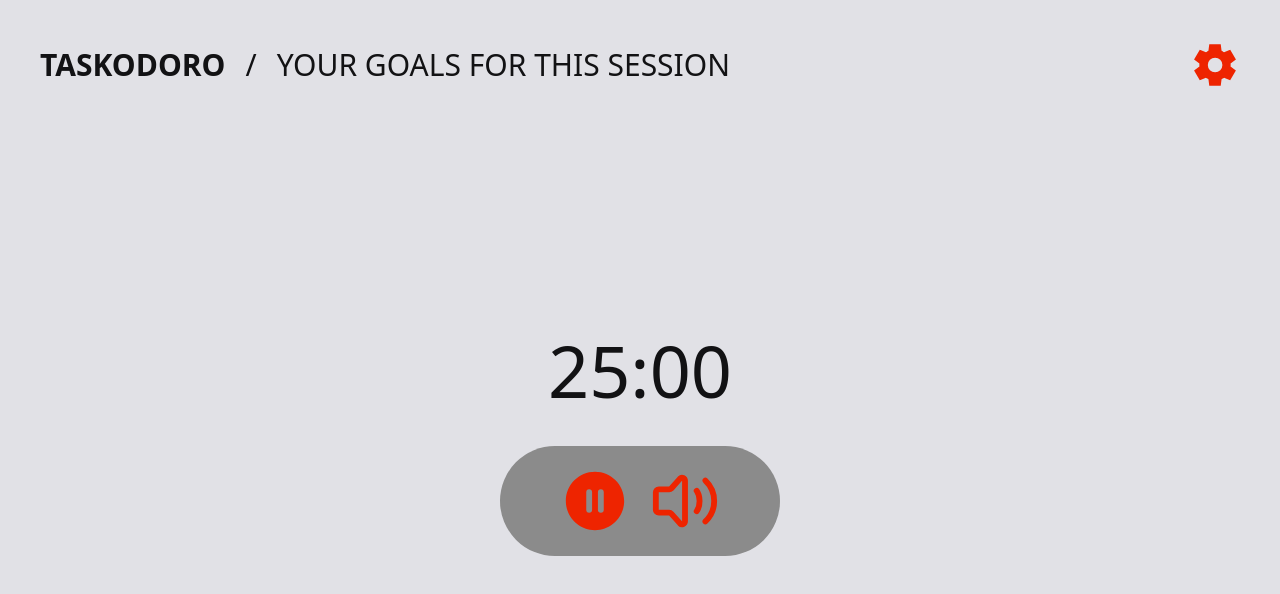
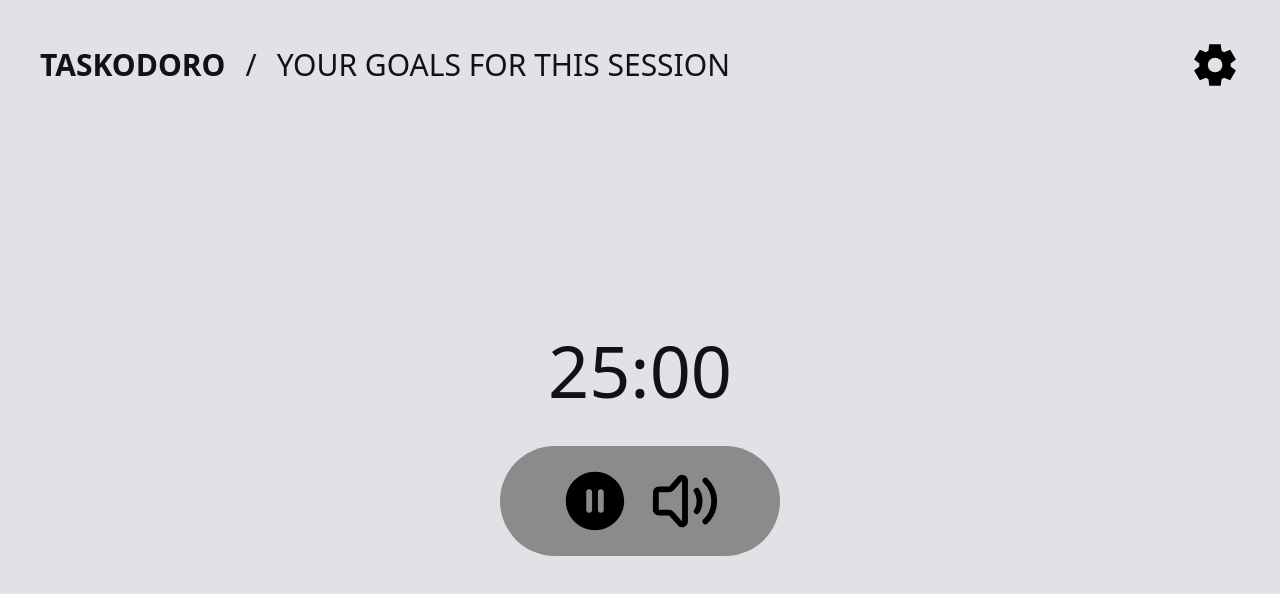
Before and after one commit to iamwilllll/Taskodoro, a React (Vite) app: page / in a window 1280 px wide. Shown: the top 594 px of the page. Built offline with nearby package versions, Linux system fonts and the light colour scheme.

Commit message:
feat: Create icons in .jsx components for use in React

```diff
--- /dev/null
+++ b/src/components/icons/CheckIcon.jsx
@@ -0,0 +1,15 @@
+const CheckIcon = (props) => (
+  <svg
+    xmlns="http://www.w3.org/2000/svg"
+    width={128}
+    height={128}
+    viewBox="0 0 24 24"
+    {...props}
+  >
+    <path
+      fill="currentColor"
+      d="M12 23c6.075 0 11-4.925 11-11S18.075 1 12 1 1 5.925 1 12s4.925 11 11 11M7.5 10.586l3 3 6-6L17.914 9 10.5 16.414 6.086 12z"
+    />
+  </svg>
+)
+export default CheckIcon
--- a/src/components/icons/OpenTaskIcon.jsx
+++ b/src/components/icons/OpenTaskIcon.jsx
@@ -1,6 +1,6 @@
 const OpenTaskIcon = props => (
     <svg xmlns="http://www.w3.org/2000/svg" width={32} height={32} viewBox="0 0 24 24" {...props}>
-        <path fill="#ee2400" d="M7 1h10v2h4v20H3V3h4zm0 4H5v16h14V5h-2v2H7zm8-2H9v2h6zm-6 8h6v2H9zm0 4h6v2H9z" />
+        <path fill="currentColor" d="M7 1h10v2h4v20H3V3h4zm0 4H5v16h14V5h-2v2H7zm8-2H9v2h6zm-6 8h6v2H9zm0 4h6v2H9z" />
     </svg>
 );
 export default OpenTaskIcon;
--- a/src/components/icons/PauseIcon.jsx
+++ b/src/components/icons/PauseIcon.jsx
@@ -1,6 +1,6 @@
 const PauseIcon = props => (
     <svg xmlns="http://www.w3.org/2000/svg" width={128} height={128} viewBox="0 0 24 24" {...props}>
-        <path fill="#ee2400" fillRule="evenodd" d="M2 12C2 6.477 6.477 2 12 2s10 4.477 10 10-4.477 10-10 10S2 17.523 2 12zm9-3a1 1 0 1 0-2 0v6a1 1 0 1 0 2 0V9zm4 0a1 1 0 1 0-2 0v6a1 1 0 1 0 2 0V9z" clipRule="evenodd" />
+        <path fill="currentColor" fillRule="evenodd" d="M2 12C2 6.477 6.477 2 12 2s10 4.477 10 10-4.477 10-10 10S2 17.523 2 12zm9-3a1 1 0 1 0-2 0v6a1 1 0 1 0 2 0V9zm4 0a1 1 0 1 0-2 0v6a1 1 0 1 0 2 0V9z" clipRule="evenodd" />
     </svg>
 );
 export default PauseIcon;
--- a/src/components/icons/SettingIcon.jsx
+++ b/src/components/icons/SettingIcon.jsx
@@ -1,6 +1,6 @@
 const SettingIcon = props => (
     <svg xmlns="http://www.w3.org/2000/svg" width={128} height={128} viewBox="0 0 24 24" {...props}>
-        <path fill="#ee2400" d="m9.25 22-.4-3.2q-.325-.125-.612-.3t-.563-.375L4.7 19.375l-2.75-4.75 2.575-1.95Q4.5 12.5 4.5 12.338v-.675q0-.163.025-.338L1.95 9.375l2.75-4.75 2.975 1.25q.275-.2.575-.375t.6-.3l.4-3.2h5.5l.4 3.2q.325.125.613.3t.562.375l2.975-1.25 2.75 4.75-2.575 1.95q.025.175.025.338v.674q0 .163-.05.338l2.575 1.95-2.75 4.75-2.95-1.25q-.275.2-.575.375t-.6.3l-.4 3.2zm2.8-6.5q1.45 0 2.475-1.025T15.55 12t-1.025-2.475T12.05 8.5q-1.475 0-2.488 1.025T8.55 12t1.013 2.475T12.05 15.5" />
+        <path fill="currentColor" d="m9.25 22-.4-3.2q-.325-.125-.612-.3t-.563-.375L4.7 19.375l-2.75-4.75 2.575-1.95Q4.5 12.5 4.5 12.338v-.675q0-.163.025-.338L1.95 9.375l2.75-4.75 2.975 1.25q.275-.2.575-.375t.6-.3l.4-3.2h5.5l.4 3.2q.325.125.613.3t.562.375l2.975-1.25 2.75 4.75-2.575 1.95q.025.175.025.338v.674q0 .163-.05.338l2.575 1.95-2.75 4.75-2.95-1.25q-.275.2-.575.375t-.6.3l-.4 3.2zm2.8-6.5q1.45 0 2.475-1.025T15.55 12t-1.025-2.475T12.05 8.5q-1.475 0-2.488 1.025T8.55 12t1.013 2.475T12.05 15.5" />
     </svg>
 );
 export default SettingIcon;
--- a/src/components/icons/SoundOn.jsx
+++ b/src/components/icons/SoundOn.jsx
@@ -1,6 +1,6 @@
 const SoundOn = props => (
     <svg xmlns="http://www.w3.org/2000/svg" width={128} height={128} viewBox="0 0 24 24" {...props}>
-        <path fill="none" stroke="#ee2400" strokeLinecap="round" strokeLinejoin="round" strokeWidth={2} d="M2 14.959V9.04C2 8.466 2.448 8 3 8h3.586a.98.98 0 0 0 .707-.305l3-3.388c.63-.656 1.707-.191 1.707.736v13.914c0 .934-1.09 1.395-1.716.726l-2.99-3.369A.98.98 0 0 0 6.578 16H3c-.552 0-1-.466-1-1.041M16 8.5c1.333 1.778 1.333 5.222 0 7M19 5c3.988 3.808 4.012 10.217 0 14" />
+        <path fill="none" stroke="currentColor" strokeLinecap="round" strokeLinejoin="round" strokeWidth={2} d="M2 14.959V9.04C2 8.466 2.448 8 3 8h3.586a.98.98 0 0 0 .707-.305l3-3.388c.63-.656 1.707-.191 1.707.736v13.914c0 .934-1.09 1.395-1.716.726l-2.99-3.369A.98.98 0 0 0 6.578 16H3c-.552 0-1-.466-1-1.041M16 8.5c1.333 1.778 1.333 5.222 0 7M19 5c3.988 3.808 4.012 10.217 0 14" />
     </svg>
 );
 export default SoundOn;
--- /dev/null
+++ b/src/components/icons/TrashCan.jsx
@@ -0,0 +1,6 @@
+const TrashCan = props => (
+    <svg xmlns="http://www.w3.org/2000/svg" width={128} height={128} viewBox="0 0 512 512" {...props}>
+        <path fill="currentColor" fillRule="evenodd" d="M320 85.334H192V42.667h128zm-85.333 128H192V384h42.667zm85.333 0h-42.667V384H320zM448 128v42.667h-42.667v298.667H106.667V170.667H64V128zm-85.333 42.667H149.333v256h213.334z" />
+    </svg>
+);
+export default TrashCan;
```
